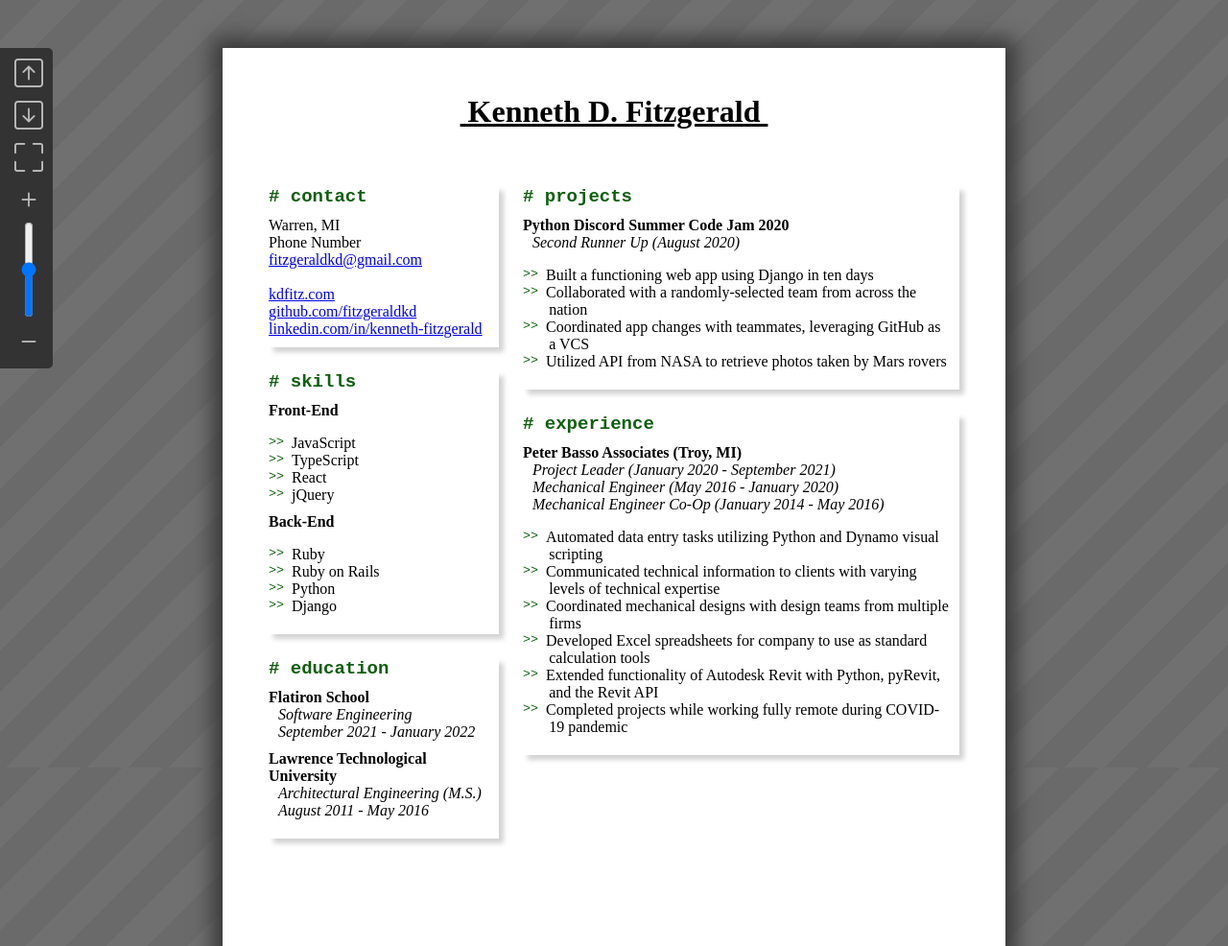
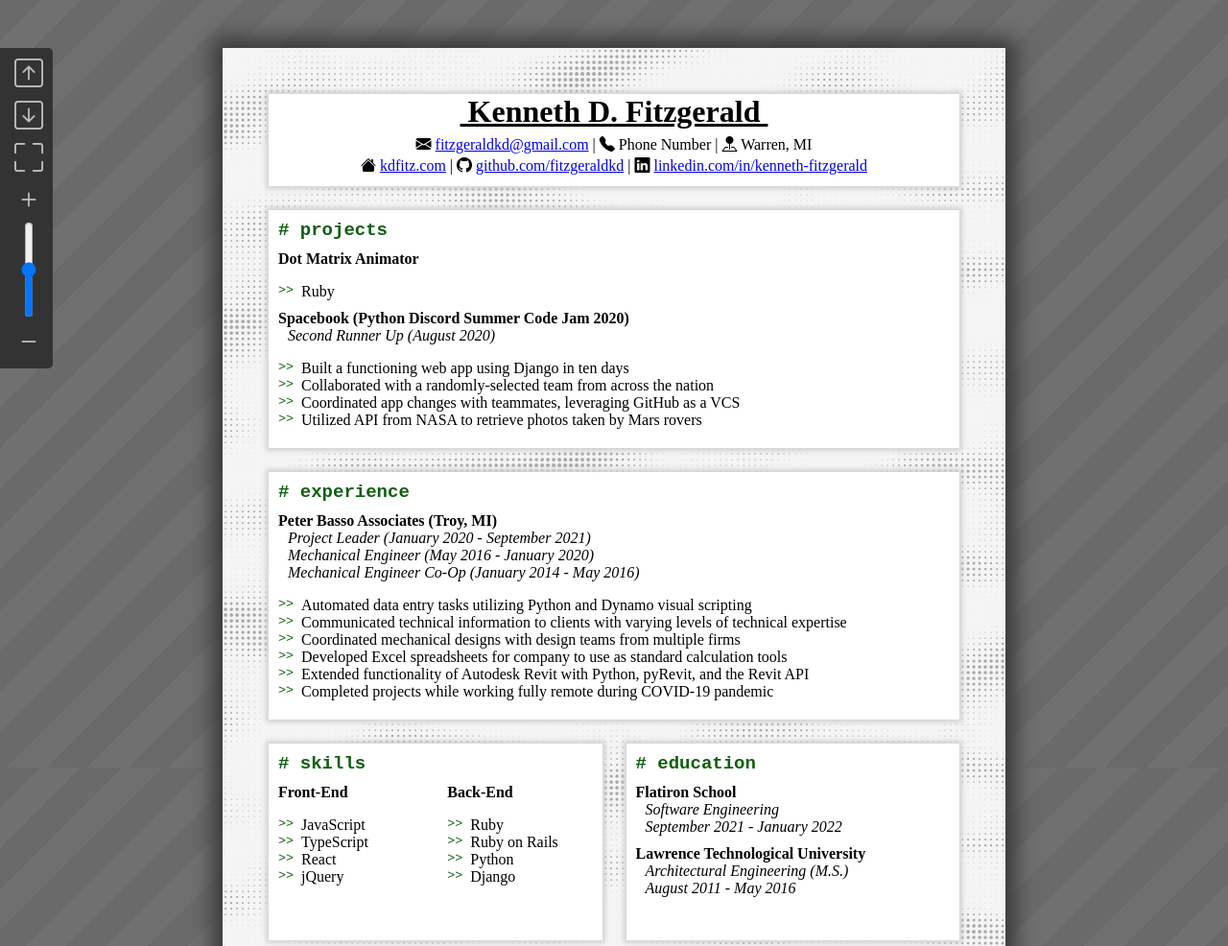
Before and after one commit to fitzgeraldkd/resume-viewer, a website: page index.html in a window 1280 px wide. Shown: the top 986 px of the page at 96% size. Drawn offline with nearby package versions, Linux system fonts and the light colour scheme; a web font is replaced by a local one.

Commit message:
Update styling

```diff
--- a/index.html
+++ b/index.html
@@ -40,67 +40,36 @@
                 <div class="page-content">
                     <div class="page-header">
                         <div class="title">&nbsp;Kenneth D. Fitzgerald&nbsp;</div>
+                        <div class="contact">
+                            <span><i class="bi bi-envelope-fill"></i> <a href="mailto:fitzgeraldkd@gmail.com">fitzgeraldkd@gmail.com</a></span> |
+                            <span><i class="bi bi-telephone-fill"></i> Phone Number</span> |
+                            <span><i class="bi bi-pin-map-fill"></i> Warren, MI</span>
+                            <br>
+                            <span><i class="bi bi-house-fill"></i> <a href="http://www.kdfitz.com" target="_blank">kdfitz.com</a></span> |
+                            <span><i class="bi bi-github"></i> <a href="https://github.com/fitzgeraldkd" target="_blank">github.com/fitzgeraldkd</a></span> |
+                            <span><i class="bi bi-linkedin"></i> <a href="https://www.linkedin.com/in/kenneth-fitzgerald/" target="_blank">linkedin.com/in/kenneth-fitzgerald</a></span>
+                        </div>
                         <div class="subtitle"></div>
                     </div>
 
-                    <div class="page-leftcolumn">
-                        <div id="contact" class="section">
-                            <div class="section-header"># contact</div>
-                            Warren, MI<br>
-                            Phone Number<br>
-                            <a href="mailto:fitzgeraldkd@gmail.com">fitzgeraldkd@gmail.com</a><br>
-                            <br>
-                            <a href="http://www.kdfitz.com" target="_blank">kdfitz.com</a><br>
-                            <a href="https://github.com/fitzgeraldkd" target="_blank">github.com/fitzgeraldkd</a><br>
-                            <a href="https://www.linkedin.com/in/kenneth-fitzgerald/" target="_blank">linkedin.com/in/kenneth-fitzgerald</a>
-                        </div>
+                    <div class="page-body">
 
-                        <div class="divider">/* ~~~~~~~~~~~~~~~~~~ */</div>
+                    <!-- </div>
 
-                        <div id="skills" class="section">
-                            <div class="section-header"># skills</div>
+                    <div class="page-rightcolumn"> -->
+                        <div id="projects" class="section">
+                            <div class="section-header"># projects</div>
+
                             <div class="section-item">
-                                <div class="section-item-title">Front-End</div>
+                                <div class="section-item-title">Dot Matrix Animator</div>
+                                <!-- <div class="section-item-subtitle"></div> -->
                                 <ul>
-                                    <li>JavaScript</li>
-                                    <li>TypeScript</li>
-                                    <li>React</li>
-                                    <li>jQuery</li>
+                                    <li>Ruby</li>
                                 </ul>
                             </div>
+
                             <div class="section-item">
-                                <div class="section-item-title">Back-End</div>
-                                <ul>
-                                    <li>Ruby</li>
-                                    <li>Ruby on Rails</li>
-                                    <li>Python</li>
-                                    <li>Django</li>
-                                </ul>
-                            </div>
-                        </div>
-
-                        <div class="divider">/* ~~~~~~~~~~~~~~~~~~ */</div>
-
-                        <div id="education" class="section">
-                            <div class="section-header"># education</div>
-                            <div class="section-item">
-                                <div class="section-item-title">Flatiron School</div>
-                                <div class="section-item-subtitle">Software Engineering</div>
-                                <div class="section-item-subtitle">September 2021 - January 2022</div>
-                            </div>
-                            <div class="section-item">
-                                <div class="section-item-title">Lawrence Technological University</div>
-                                <div class="section-item-subtitle">Architectural Engineering (M.S.)</div>
-                                <div class="section-item-subtitle">August 2011 - May 2016</div>
-                            </div>
-                        </div>
-                    </div>
-
-                    <div class="page-rightcolumn">
-                        <div id="projects" class="section">
-                            <div class="section-header"># projects</div>
-                            <div class="section-item">
-                                <div class="section-item-title">Python Discord Summer Code Jam 2020</div>
+                                <div class="section-item-title">Spacebook (Python Discord Summer Code Jam 2020)</div>
                                 <div class="section-item-subtitle">Second Runner Up (August 2020)</div>
                                 <ul>
                                     <li>Built a functioning web app using Django in ten days</li>
@@ -109,9 +78,8 @@
                                     <li>Utilized API from NASA to retrieve photos taken by Mars rovers</li>
                                 </ul>
                             </div>
+
                         </div>
-
-                        <div class="divider">/* ~~~~~~~~~~~~~~~~~~~~~~~~~~~~~~~~~~~~~~~~~ */</div>
 
                         <div id="experience" class="section">
                             <div class="section-header"># experience</div>
@@ -130,6 +98,55 @@
                                 </ul>
                             </div>
                         </div>
+
+                        <div class="column-container">
+                            <div class='page-leftcolumn'>
+                                <div id="skills" class="section">
+                                    <div class="section-header"># skills</div>
+
+                                    <div class="column-container">
+                                        <div class="page-leftcolumn">
+                                            <div class="section-item">
+                                                <div class="section-item-title">Front-End</div>
+                                                <ul>
+                                                    <li>JavaScript</li>
+                                                    <li>TypeScript</li>
+                                                    <li>React</li>
+                                                    <li>jQuery</li>
+                                                </ul>
+                                            </div>
+                                        </div>
+                                        <div class="page-rightcolumn">
+                                            <div class="section-item">
+                                                <div class="section-item-title">Back-End</div>
+                                                <ul>
+                                                    <li>Ruby</li>
+                                                    <li>Ruby on Rails</li>
+                                                    <li>Python</li>
+                                                    <li>Django</li>
+                                                </ul>
+                                            </div>
+                                        </div>
+                                    </div>
+                                </div>
+                            </div>
+                            <div class='page-rightcolumn'>
+                                <div id="education" class="section">
+                                    <div class="section-header"># education</div>
+                                    <div class="section-item">
+                                        <div class="section-item-title">Flatiron School</div>
+                                        <div class="section-item-subtitle">Software Engineering</div>
+                                        <div class="section-item-subtitle">September 2021 - January 2022</div>
+                                    </div>
+                                    <div class="section-item">
+                                        <div class="section-item-title">Lawrence Technological University</div>
+                                        <div class="section-item-subtitle">Architectural Engineering (M.S.)</div>
+                                        <div class="section-item-subtitle">August 2011 - May 2016</div>
+                                    </div>
+                                </div>
+                            </div>
+                        </div>
+
                     </div>
 
                     <div class="page-footer">
--- a/style.css
+++ b/style.css
@@ -78,6 +78,8 @@ body {
 .page {
     width: calc(var(--page-width) * var(--scale-factor));
     height: calc(var(--page-height) * var(--scale-factor));
+    background-image: linear-gradient(rgba(240, 240, 240, 0.7), rgba(240, 240, 240, 0.7)), url("./background.gif");
+    background-size: cover;
     background-color: white;
     box-sizing: border-box;
     padding: calc(var(--page-margin) * var(--scale-factor));
@@ -101,26 +103,56 @@ body {
     position: absolute;
     top: 0;
     left: 0;
+    background-color: white;
+    box-shadow: 0 0 5px 3px lightgrey;
 }
 
-.page-leftcolumn {
-    width: var(--leftcolumn-width);
+.page-body {
+    width: var(--page-content-width);
     height: var(--body-height);
     position: absolute;
     top: var(--header-height);
     left: 0;
     box-sizing: border-box;
+    margin-top: 25px;
+}
+
+.column-container {
+    flex-direction: row;
+    display: flex;
+}
+
+.column-container div {
+    box-sizing: border-box;
+    /* display: inline-block; */
+}
+
+.column-container div .section {
+    height: 100%;
+}
+
+.page-leftcolumn {
+    /* width: var(--leftcolumn-width); */
+    /* height: var(--body-height); */
+    /* position: absolute; */
+    /* top: var(--header-height); */
+    /* left: 0; */
+    box-sizing: border-box;
     /* padding-right: 25px; */
+    flex: 0.5;
+    /* display: inline-block; */
 }
 
 .page-rightcolumn {
-    width: var(--rightcolumn-width);
-    height: var(--body-height);
-    position: absolute;
-    top: var(--header-height);
-    right: 0;
+    /* width: var(--rightcolumn-width); */
+    /* height: var(--body-height); */
+    /* position: absolute; */
+    /* top: var(--header-height); */
+    /* right: 0; */
     padding-left: 25px;
     box-sizing: border-box;
+    flex: 0.5;
+    /* display: inline-block; */
 }
 
 .page-footer {
@@ -139,15 +171,23 @@ body {
     text-decoration: underline;
 }
 
+.contact {
+    text-align: center;
+    margin-top: 5px;
+    line-height: 1.4;
+}
+
 .section {
     margin-bottom: 25px;
     /* border-right-style: solid;
     border-bottom-style: solid;
     border-width: 1px;
     border-color: lightgrey; */
-    box-shadow: 5px 5px 5px lightgrey;
-    padding-bottom: 10px;
-    padding-right: 10px;
+    background-color: white;
+    box-shadow: 0 0 5px 3px lightgrey;
+    /* padding-bottom: 10px;
+    padding-right: 10px; */
+    padding: 10px;
 }
 
 .section-header {
```
Also changed, not shown: background.gif (added).
